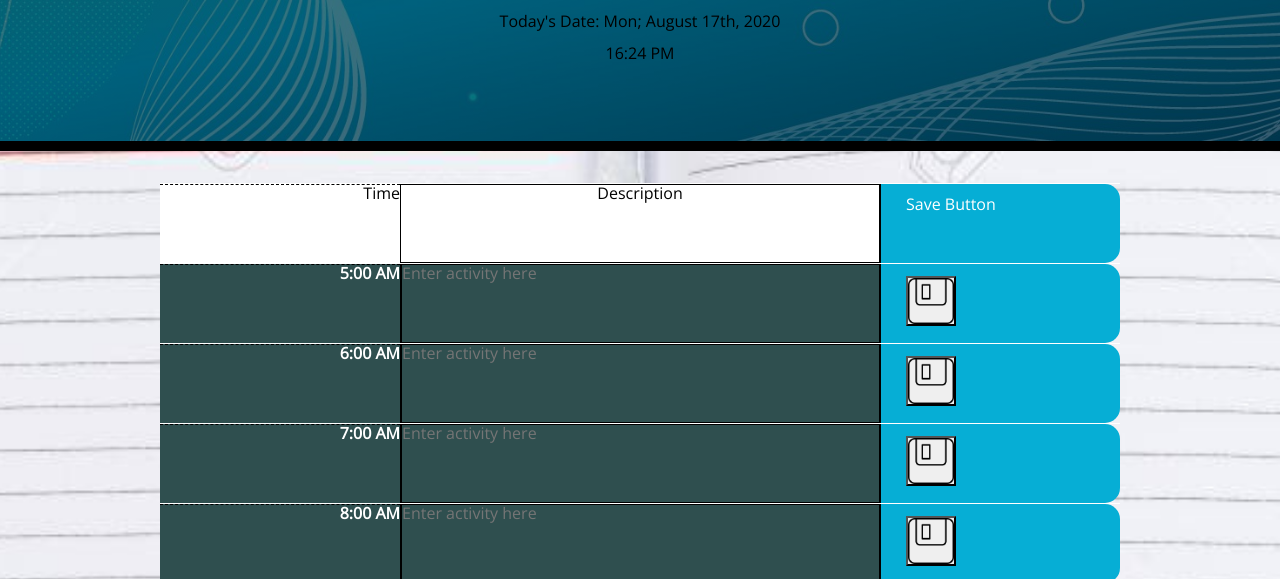
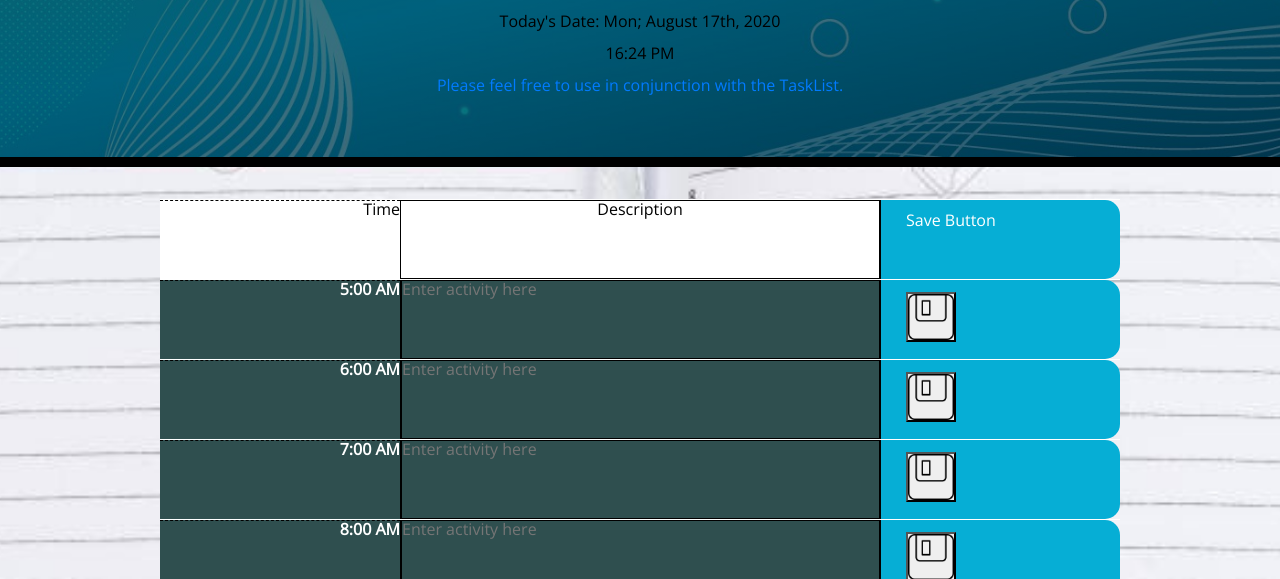
Before and after one commit to etorres-revature/Work_Day_Scheduler, a plain HTML site: page index.html in a window 1280 px wide. Shown: the part 181-760 px from the top of the page. Drawn offline with nearby package versions, Linux system fonts and the light colour scheme.

Commit message:
adding link to local storage task list app

```diff
--- a/index.html
+++ b/index.html
@@ -21,6 +21,8 @@
     <p class="lead">A jQuery calendar app for scheduling your work day</p>
     <p id="currentDay"></p>
     <p id="timeOfDay"></p>
+    <a href=" https://etorres-revature.github.io/To_Do-Local_Storage/" target="_blank" rel="noopener noreferrer">Please
+      feel free to use in conjunction with the TaskList.</a>
   </header>
 
 
```
Lines whose indentation alone changed are shown as unchanged.
